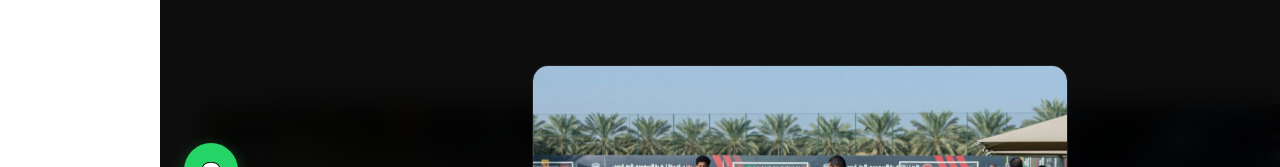
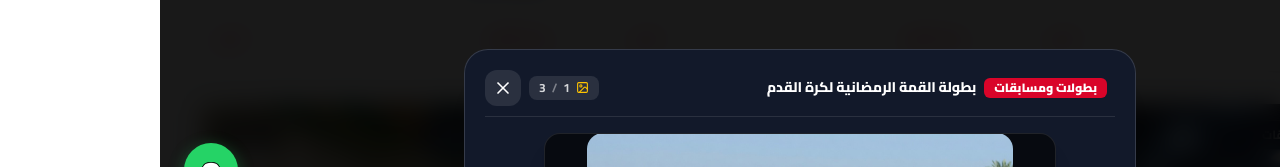
Before and after one commit to omarmayo21/alqama-v2, a React (Vite) app: page /gallery in a window 1280 px wide. Both pictures are taken after a click on the element 1056 px from the left and 955 px from the top of the page. Shown: the part 1134-1301 px from the top of the page. Built offline with nearby package versions, Linux system fonts and the light colour scheme; no server answers.

Commit message:
first cssstavضضa

```diff
--- a/src/pages/Gallery.tsx
+++ b/src/pages/Gallery.tsx
@@ -333,45 +333,59 @@ const Gallery: React.FC = () => {
         <div
           role="dialog"
           aria-modal="true"
-          className="fixed inset-0 z-[1000] bg-black/95 backdrop-blur-md flex flex-col items-center justify-center p-3 sm:p-4 md:p-6 animate-fade-in overflow-hidden select-none"
+          className="fixed inset-0 z-[1000] bg-black/90 backdrop-blur-md flex items-center justify-center p-3 sm:p-5 md:p-6 animate-fade-in select-none"
           onClick={handleClose}
         >
-          {/* Prominent Fixed Close Button */}
+          {/* Prominent Screen Corner Close Button */}
           <button
             onClick={(e) => {
               e.stopPropagation();
               handleClose();
             }}
-            className={`fixed top-4 ${isRTL ? 'left-4' : 'right-4'} sm:top-6 ${isRTL ? 'sm:left-6' : 'sm:right-6'} z-[1050] w-10 h-10 sm:w-12 sm:h-12 rounded-full bg-black/80 hover:bg-[#D90429] text-white border border-white/30 backdrop-blur-md shadow-2xl transition-all duration-200 flex items-center justify-center cursor-pointer hover:scale-110 active:scale-95`}
+            className={`fixed top-3 ${isRTL ? 'left-3' : 'right-3'} sm:top-5 ${isRTL ? 'sm:left-5' : 'sm:right-5'} z-[1050] w-9 h-9 sm:w-11 sm:h-11 rounded-full bg-black/80 hover:bg-[#D90429] text-white border border-white/30 backdrop-blur-md shadow-2xl transition-all duration-200 flex items-center justify-center cursor-pointer hover:scale-110 active:scale-95`}
             aria-label={t.galleryPage.closeLightbox}
             title={t.galleryPage.closeLightbox}
           >
-            <X size={22} className="sm:w-6 sm:h-6 text-white" />
+            <X size={20} className="text-white sm:w-5 sm:h-5" />
           </button>
 
-          {/* Top Bar: Counter & Album Title */}
+          {/* Centered Constrained Viewer Card */}
           <div
-            className="w-full flex items-center justify-between z-20 max-w-4xl mb-2 px-2 sm:px-0 flex-shrink-0"
+            className="relative w-full max-w-xl md:max-w-2xl bg-[#141B2D]/95 border border-white/15 rounded-3xl p-3.5 sm:p-5 shadow-2xl flex flex-col items-center justify-between gap-2.5 sm:gap-3 backdrop-blur-xl max-h-[90vh] overflow-hidden"
             onClick={(e) => e.stopPropagation()}
           >
-            <div className="flex items-center gap-2 sm:gap-3">
-              <div className="text-white/90 font-bold text-xs sm:text-sm bg-white/10 px-3 py-1.5 sm:px-4 sm:py-2 rounded-xl backdrop-blur-sm tabular-nums flex items-center gap-1.5 sm:gap-2">
-                <ImageIcon size={14} className="text-[#FFC400] sm:w-4 sm:h-4" />
+            {/* Top Bar inside Viewer Card */}
+            <div className="w-full flex items-center justify-between z-20 flex-shrink-0 border-b border-white/10 pb-2.5">
+              <div className="flex items-center gap-2 min-w-0 pr-2">
+                <span className="inline-block bg-[#D90429] text-white text-[10px] sm:text-xs font-black px-2.5 py-0.5 rounded-md flex-shrink-0">
+                  {activeAlbum.categoryLabel}
+                </span>
+                <h4 className="text-white text-xs sm:text-sm font-bold truncate">
+                  {activeAlbum.title}
+                </h4>
+              </div>
+
+              <div className="flex items-center gap-2 flex-shrink-0">
+                <div className="text-white/80 font-bold text-[11px] sm:text-xs bg-white/10 px-2.5 py-1 rounded-lg tabular-nums flex items-center gap-1.5">
+                  <ImageIcon size={13} className="text-[#FFC400]" />
                   <span>{activePhotoIndex + 1}</span>
-                <span className="text-white/50">{t.galleryPage.imageCounter}</span>
+                  <span className="text-white/40">/</span>
                   <span>{activeAlbum.images.length}</span>
                 </div>
-              <span className="hidden sm:inline-block text-xs font-bold text-white/80 bg-white/5 px-3 py-2 rounded-xl truncate max-w-xs md:max-w-md">
-                {activeAlbum.title}
-              </span>
+
+                <button
+                  onClick={handleClose}
+                  className="p-1.5 sm:p-2 rounded-xl bg-white/10 hover:bg-[#D90429] text-white transition-all duration-200 cursor-pointer flex items-center justify-center hover:scale-105 active:scale-95"
+                  aria-label={t.galleryPage.closeLightbox}
+                  title={t.galleryPage.closeLightbox}
+                >
+                  <X size={18} className="text-white sm:w-5 sm:h-5" />
+                </button>
               </div>
             </div>
 
-          {/* Center Stage: Main Image + Nav Arrows */}
-          <div
-            className="relative w-full max-w-4xl flex-1 flex items-center justify-center my-1 px-8 sm:px-12 min-h-0"
-            onClick={(e) => e.stopPropagation()}
-          >
+            {/* Center Stage: Main Constrained Image + Prev/Next Controls */}
+            <div className="relative w-full flex items-center justify-center px-8 sm:px-10 py-1 min-h-0 flex-1">
               {/* Prev Button */}
               {activeAlbum.images.length > 1 && (
                 <button
@@ -379,20 +393,20 @@ const Gallery: React.FC = () => {
                     e.stopPropagation();
                     isRTL ? handleNextPhoto() : handlePrevPhoto();
                   }}
-                className={`absolute ${isRTL ? 'right-0 sm:right-2' : 'left-0 sm:left-2'} z-30 p-2.5 sm:p-3 rounded-full bg-black/60 hover:bg-[#D90429] text-white border border-white/20 backdrop-blur-md transition-all duration-200 hover:scale-110 shadow-xl cursor-pointer`}
+                  className={`absolute ${isRTL ? 'right-0 sm:right-1' : 'left-0 sm:left-1'} z-30 p-2 sm:p-2.5 rounded-full bg-black/70 hover:bg-[#D90429] text-white border border-white/20 backdrop-blur-md transition-all duration-200 hover:scale-110 active:scale-95 shadow-lg cursor-pointer`}
                   aria-label={t.galleryPage.prevImage}
                 >
-                {isRTL ? <ChevronRight size={22} className="sm:w-6 sm:h-6" /> : <ChevronLeft size={22} className="sm:w-6 sm:h-6" />}
+                  {isRTL ? <ChevronRight size={18} className="sm:w-5 sm:h-5" /> : <ChevronLeft size={18} className="sm:w-5 sm:h-5" />}
                 </button>
               )}
 
-            {/* Main Image Container */}
-            <div className="relative max-h-[44vh] sm:max-h-[48vh] md:max-h-[50vh] max-w-full rounded-2xl overflow-hidden shadow-2xl border border-white/10 bg-black/50 flex items-center justify-center">
+              {/* Main Image Frame */}
+              <div className="relative max-h-[30vh] sm:max-h-[36vh] md:max-h-[40vh] w-full max-w-lg rounded-2xl overflow-hidden shadow-xl border border-white/10 bg-black/60 flex items-center justify-center">
                 <img
                   key={activePhotoIndex}
                   src={activeAlbum.images[activePhotoIndex] || activeAlbum.coverImage}
                   alt={`${activeAlbum.title} - ${activePhotoIndex + 1}`}
-                className="max-h-[44vh] sm:max-h-[48vh] md:max-h-[50vh] max-w-full w-auto object-contain rounded-2xl animate-fade-in select-none"
+                  className="max-h-[30vh] sm:max-h-[36vh] md:max-h-[40vh] max-w-full w-auto object-contain rounded-2xl animate-fade-in select-none"
                 />
               </div>
 
@@ -403,29 +417,26 @@ const Gallery: React.FC = () => {
                     e.stopPropagation();
                     isRTL ? handlePrevPhoto() : handleNextPhoto();
                   }}
-                className={`absolute ${isRTL ? 'left-0 sm:left-2' : 'right-0 sm:right-2'} z-30 p-2.5 sm:p-3 rounded-full bg-black/60 hover:bg-[#D90429] text-white border border-white/20 backdrop-blur-md transition-all duration-200 hover:scale-110 shadow-xl cursor-pointer`}
+                  className={`absolute ${isRTL ? 'left-0 sm:left-1' : 'right-0 sm:right-1'} z-30 p-2 sm:p-2.5 rounded-full bg-black/70 hover:bg-[#D90429] text-white border border-white/20 backdrop-blur-md transition-all duration-200 hover:scale-110 active:scale-95 shadow-lg cursor-pointer`}
                   aria-label={t.galleryPage.nextImage}
                 >
-                {isRTL ? <ChevronLeft size={22} className="sm:w-6 sm:h-6" /> : <ChevronRight size={22} className="sm:w-6 sm:h-6" />}
+                  {isRTL ? <ChevronLeft size={18} className="sm:w-5 sm:h-5" /> : <ChevronRight size={18} className="sm:w-5 sm:h-5" />}
                 </button>
               )}
             </div>
 
             {/* Thumbnails Strip */}
             {activeAlbum.images.length > 1 && (
-            <div
-              className="w-full max-w-2xl my-2 px-2.5 py-1.5 bg-black/40 backdrop-blur-md rounded-2xl border border-white/10 overflow-x-auto flex items-center justify-start sm:justify-center gap-2 z-20 scrollbar-thin max-h-16 flex-shrink-0"
-              onClick={(e) => e.stopPropagation()}
-            >
+              <div className="w-full max-w-md px-2 py-1 bg-black/40 rounded-xl border border-white/10 overflow-x-auto flex items-center justify-start sm:justify-center gap-1.5 z-20 scrollbar-thin max-h-14 flex-shrink-0">
                 {activeAlbum.images.map((imgUrl, thumbIdx) => {
                   const isActiveThumb = thumbIdx === activePhotoIndex;
                   return (
                     <button
                       key={`${imgUrl}-${thumbIdx}`}
                       onClick={() => setActivePhotoIndex(thumbIdx)}
-                    className={`relative w-12 h-9 sm:w-14 sm:h-10 rounded-lg overflow-hidden flex-shrink-0 transition-all duration-200 cursor-pointer border-2 ${
+                      className={`relative w-11 h-8 sm:w-13 sm:h-9 rounded-md overflow-hidden flex-shrink-0 transition-all duration-200 cursor-pointer border-2 ${
                         isActiveThumb
-                        ? 'border-[#D90429] scale-105 shadow-md shadow-red-500/40 opacity-100 ring-2 ring-[#D90429]/50'
+                          ? 'border-[#D90429] scale-105 shadow-md shadow-red-500/40 opacity-100 ring-2 ring-[#D90429]/60'
                           : 'border-white/20 opacity-50 hover:opacity-100 hover:border-white/60'
                       }`}
                     >
@@ -441,21 +452,9 @@ const Gallery: React.FC = () => {
               </div>
             )}
 
-          {/* Bottom Caption & Description */}
-          <div
-            className="w-full max-w-2xl text-center px-4 py-1.5 z-20 flex-shrink-0"
-            onClick={(e) => e.stopPropagation()}
-          >
-            <div className="flex items-center justify-center gap-2 mb-1 flex-wrap">
-              <span className="inline-block bg-[#D90429] text-white text-[10px] sm:text-xs font-black px-2.5 py-0.5 rounded-md">
-                {activeAlbum.categoryLabel}
-              </span>
-              <h4 className="text-white text-xs sm:text-sm md:text-base font-black truncate max-w-md">
-                {activeAlbum.title}
-              </h4>
-            </div>
+            {/* Bottom Optional Description */}
             {activeAlbum.description && (
-              <p className="text-white/70 text-[11px] sm:text-xs font-medium line-clamp-1">
+              <p className="text-white/70 text-[11px] sm:text-xs font-medium text-center line-clamp-1 flex-shrink-0 px-2">
                 {activeAlbum.description}
               </p>
             )}
```
Lines whose indentation alone changed are shown as unchanged.
